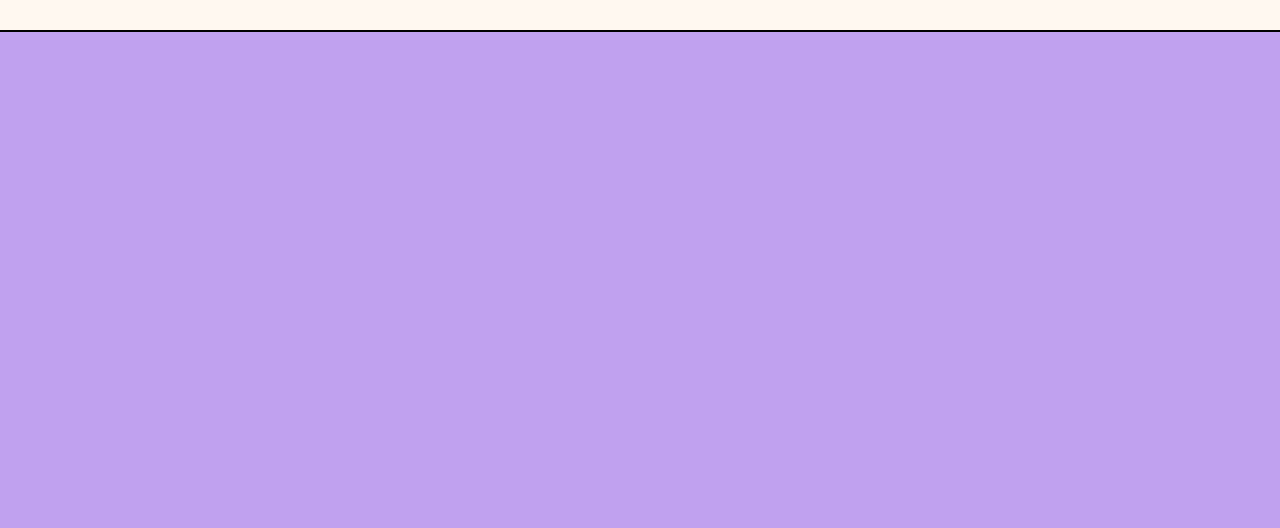
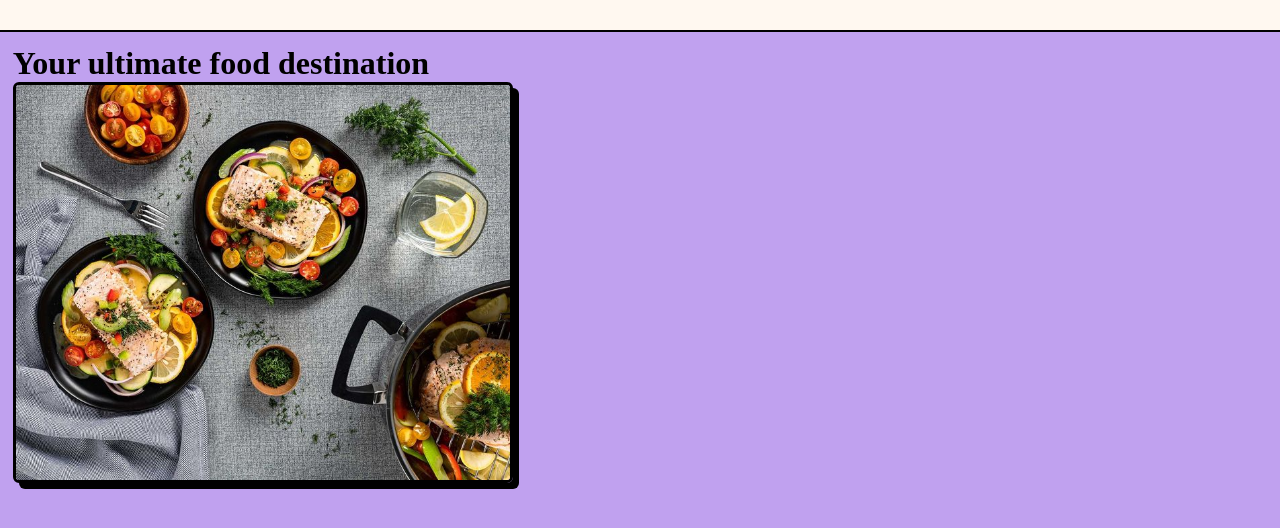
Before and after one commit to muktarkabir/restaurant-page, a website built with webpack: page src/template.html in a window 1280 px wide. Shown: the part 96-624 px from the top of the page. Built offline with nearby package versions, Linux system fonts and the light colour scheme.

Commit message:
Add home page content

```diff
--- a/src/style.css
+++ b/src/style.css
@@ -7,40 +7,54 @@
 }
 
 :root {
-    --primary-color: #8B4513;     /* Rich brown (like wood or coffee) */
-    --secondary-color: #C29D75;   /* Soft golden beige (for warmth) */
-    --accent-color: #D32F2F;      /* Deep red (for appetite and passion) */
-    --background-color: #FFF8F0;  /* Light cream (easy on the eyes) */
-    --text-color: #2C2C2C;        /* Dark gray (for elegant text) */
-    --button-color: #A52A2A;      /* Warm brown-red (for buttons) */
-    --button-text-color: #FFFFFF; /* White (button text stands out) */
-    --nav-background: #5C4033;    /* Deep chocolate brown (navbar background) */
-    --nav-text-color: #F5F5F5;    /* Light grayish white (navbar text) */
-    --bgc-purple:rgb(192, 161, 239);
+  --primary-color: #8b4513; /* Rich brown (like wood or coffee) */
+  --secondary-color: #c29d75; /* Soft golden beige (for warmth) */
+  --accent-color: #d32f2f; /* Deep red (for appetite and passion) */
+  --background-color: #fff8f0; /* Light cream (easy on the eyes) */
+  --text-color: #2c2c2c; /* Dark gray (for elegant text) */
+  --button-color: #a52a2a; /* Warm brown-red (for buttons) */
+  --button-text-color: #ffffff; /* White (button text stands out) */
+  --nav-background: #5c4033; /* Deep chocolate brown (navbar background) */
+  --nav-text-color: #f5f5f5; /* Light grayish white (navbar text) */
+  --bgc-purple: rgb(192, 161, 239);
+  --header-height: 16dvh;
+  --content-height: calc(100dvh - var(var(--header-height)));
 }
 
-
-body{
+body {
   background-color: var(--bgc-purple);
+  display: flex;
+  flex-direction: column;
 }
 
-header{
+/* Hide scrollbar for Chrome, Safari and Opera */
+html::-webkit-scrollbar {
+  display: none;
+}
+
+/* Hide scrollbar for IE, Edge and Firefox */
+html {
+  -ms-overflow-style: none;  /* IE and Edge */
+  scrollbar-width: none;  /* Firefox */
+}
+
+header {
   width: 100%;
-    height: 16dvh;
+  height: var(--header-height);
 
-    position: fixed;
+  /* position: fixed;
   top: 0;
-    left: 0;
+  left: 0; */
   display: flex;
   align-items: center;
   border-bottom: 2px solid black;
   background-color: var(--background-color);
-    img{
+  img {
     margin-right: 30%;
     margin-left: 1rem;
   }
 }
-button{
+button {
   width: 120px;
   height: 40px;
   border: none;
@@ -49,3 +63,20 @@ button{
   color: var(--button-text-color);
   cursor: pointer;
 }
+
+#content{
+  max-height: var(--content-height);
+  padding: .8rem;
+}
+
+.picture{
+  width: min(500px,100%);
+  aspect-ratio: 1;
+
+  img{
+    max-width: 100%;
+    border-radius: 6px;
+    box-shadow: 6px 6px 0px black;
+    border: 3px solid black;
+  }
+}
--- a/src/template.html
+++ b/src/template.html
@@ -7,13 +7,25 @@
   </head>
   <body>
     <header>
-        <img src="assets/images/food-svgrepo-com.svg" alt="food bowl" width="60px" height="60px">
+      <img
+        src="assets/images/food-svgrepo-com.svg"
+        alt="food bowl"
+        width="60px"
+        height="60px"
+      />
       <nav>
         <button type="button">Home</button>
         <button type="button">Menu</button>
         <button type="button">About</button>
       </nav>
     </header>
-    <div id="content"></div>
+    <div id="content">
+      <div class="home-page-content">
+        <h1>Your ultimate food destination</h1>
+        <div class="picture">
+          <img src="assets/images/Sunny Frantz.jpg" alt="icture of food" />
+        </div>
+      </div>
+    </div>
   </body>
 </html>
```
Lines whose indentation alone changed are shown as unchanged.
